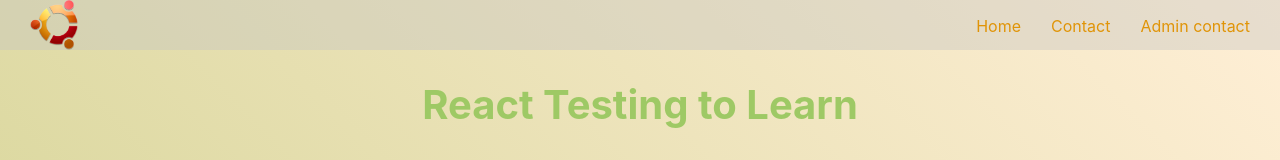
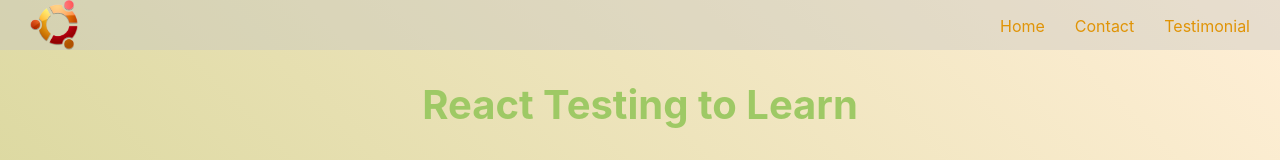
Before and after one commit to mauriciomartinez19/react-tests-final-projec, a React (Create React App) app in the folder Frontend/: page / in a window 1280 px wide. Shown: the top 160 px of the page. Built offline with nearby package versions, Linux system fonts and the light colour scheme.

Commit message:
Change admin contact name to testimonial

```diff
--- a/Frontend/src/Navbar/TopNavbar.js
+++ b/Frontend/src/Navbar/TopNavbar.js
@@ -30,7 +30,7 @@ const TopNavbar = () => {
       <ul className='list'>
         <Link to='/'>Home</Link>
         <Link to='/contact'>Contact</Link>
-        <Link to='/admin-contacts'>Admin contact</Link>
+        <Link to='/admin-contacts'>Testimonial</Link>
       </ul>
     </nav>
   }
```
